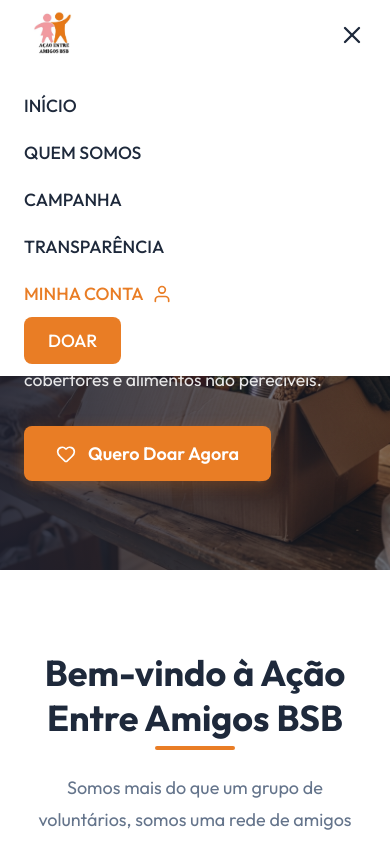
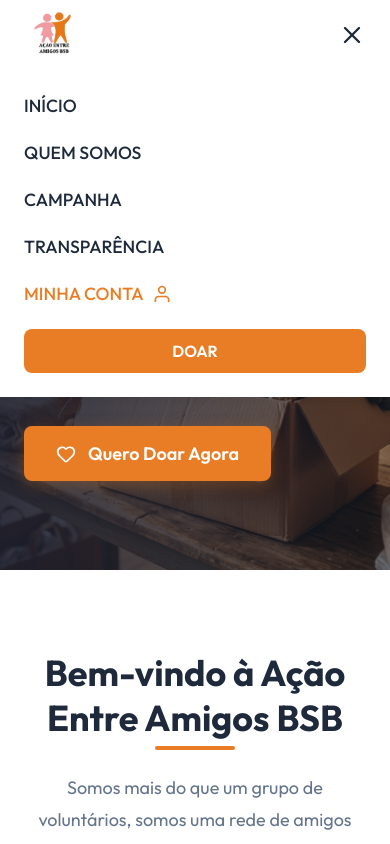
Before and after one commit to mdsreq-fga-unb/REQ-2026.1-T01-PortalEntreAmigos, a React (Vite) app in the folder frontend/: page / in a window 390 px wide. Both pictures are taken after a click on the button "Abrir menu". Shown: the top 844 px of the page. Built offline with nearby package versions, Linux system fonts and the light colour scheme; no server answers.

Commit message:
feature(Navbar): Ajustes na NavBar para correta integrações com o backend

```diff
--- a/frontend/src/components/Navbar/Navbar.tsx
+++ b/frontend/src/components/Navbar/Navbar.tsx
@@ -1,13 +1,34 @@
-import { useState } from 'react';
-import { Link } from 'react-router-dom';
+import { useState, useEffect } from 'react';
+import { Link, useNavigate } from 'react-router-dom';
 import { Menu, X } from 'lucide-react';
 import { FiUser } from 'react-icons/fi';
 import { useAuth } from '../../contexts/AuthContext';
+import { eventoService } from '../../services/api';  // ← adicione
 import styles from './Navbar.module.css';
 
 export function Navbar() {
   const [isOpen, setIsOpen] = useState(false);
   const { isAdmin } = useAuth();
+  const navigate = useNavigate();
+  const [campanhaAtivaId, setCampanhaAtivaId] = useState<number | null>(null);
+
+  useEffect(() => {
+    eventoService.listar()
+      .then(data => {
+        const ativa = data.find((e: any) => e.status === 'EM_ANDAMENTO');
+        if (ativa) setCampanhaAtivaId(ativa.id);
+      })
+      .catch(() => {});
+  }, []);
+
+  const handleDoar = () => {
+    if (campanhaAtivaId) {
+      navigate(`/doar/${campanhaAtivaId}`);
+    } else {
+      navigate('/campanhas'); // fallback se não tiver campanha ativa
+    }
+    setIsOpen(false);
+  };
 
   const toggleMenu = () => setIsOpen(!isOpen);
 
@@ -16,28 +37,15 @@ export function Navbar() {
       <nav className={styles.navbar}>
         <div className={styles.logoContainer}>
           <Link to="/" onClick={() => setIsOpen(false)}>
-            <img
-              src="/src/assets/logo.png"
-              alt="Ação Entre Amigos BSB"
-              className={styles.logoImage}
-            />
+            <img src="/src/assets/logo.png" alt="Ação Entre Amigos BSB" className={styles.logoImage} />
           </Link>
         </div>
 
-        {/* Desktop Menu */}
         <ul className={`${styles.navLinks} ${isOpen ? styles.active : ''}`}>
-          <li>
-            <Link to="/" onClick={() => setIsOpen(false)}>INÍCIO</Link>
-          </li>
-          <li>
-            <Link to="/sobre" onClick={() => setIsOpen(false)}>QUEM SOMOS</Link>
-          </li>
-          <li>
-            <Link to="/campanhas" onClick={() => setIsOpen(false)}>CAMPANHA</Link>
-          </li>
-          <li>
-            <Link to="/transparencia" onClick={() => setIsOpen(false)}>TRANSPARÊNCIA</Link>
-          </li>
+          <li><Link to="/" onClick={() => setIsOpen(false)}>INÍCIO</Link></li>
+          <li><Link to="/sobre" onClick={() => setIsOpen(false)}>QUEM SOMOS</Link></li>
+          <li><Link to="/campanhas" onClick={() => setIsOpen(false)}>CAMPANHA</Link></li>
+          <li><Link to="/transparencia" onClick={() => setIsOpen(false)}>TRANSPARÊNCIA</Link></li>
           <li className={styles.mobileOnly}>
             <Link to="/minha-conta" className={styles.accountLink} onClick={() => setIsOpen(false)}>
               MINHA CONTA <FiUser size={20} />
@@ -45,14 +53,17 @@ export function Navbar() {
           </li>
           <li className={styles.mobileOnly}>
             {isAdmin ? (
-              <Link to="/gerenciar-campanhas" className={styles.actionButton} onClick={() => setIsOpen(false)}>GERENCIAR CAMPANHAS</Link>
+              <Link to="/gerenciar-campanhas" className={styles.actionButton} onClick={() => setIsOpen(false)}>
+                GERENCIAR CAMPANHAS
+              </Link>
             ) : (
-              <Link to="/doar" className={styles.actionButton} onClick={() => setIsOpen(false)}>DOAR</Link>
+              <button className={styles.actionButton} onClick={handleDoar}>  {/* button em vez de Link */}
+                DOAR
+              </button>
             )}
           </li>
         </ul>
 
-        {/* Action Button (Desktop) */}
         <div className={styles.desktopActions}>
           <Link to="/minha-conta" className={styles.accountLink}>
             MINHA CONTA <FiUser size={20} />
@@ -60,16 +71,13 @@ export function Navbar() {
           {isAdmin ? (
             <Link to="/gerenciar-campanhas" className={styles.actionButton}>GERENCIAR CAMPANHAS</Link>
           ) : (
-            <Link to="/doar" className={styles.actionButton}>DOAR</Link>
+            <button className={styles.actionButton} onClick={handleDoar}>  {/* button em vez de Link */}
+              DOAR
+            </button>
           )}
         </div>
 
-        {/* Mobile Hamburger Menu */}
-        <button
-          className={styles.hamburger}
-          onClick={toggleMenu}
-          aria-label={isOpen ? "Fechar menu" : "Abrir menu"}
-        >
+        <button className={styles.hamburger} onClick={toggleMenu} aria-label={isOpen ? "Fechar menu" : "Abrir menu"}>
           {isOpen ? <X size={28} /> : <Menu size={28} />}
         </button>
       </nav>
```
